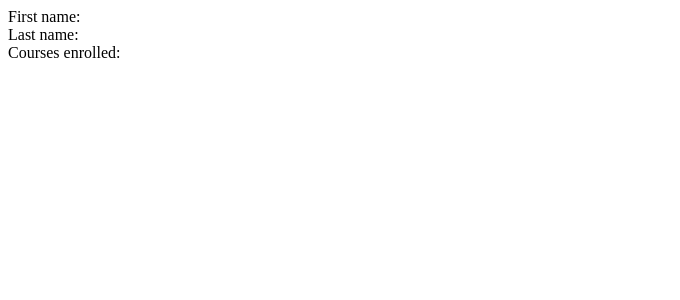
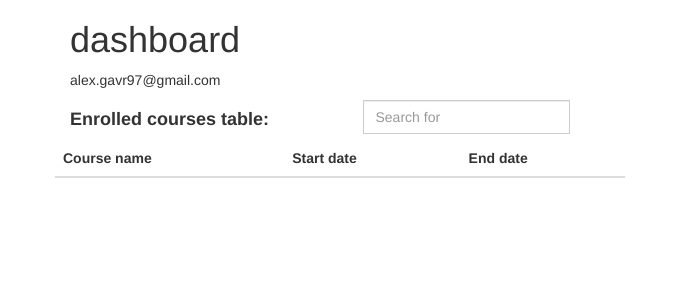
Before and after one commit to lotfull/grade-classmates, a Django app: page /app/dashboard in a window 1280 px wide. Shown: the top 300 px of the page, without its empty margins (0-680 px from the left). Run offline with Django 3.2, Linux system fonts and the light colour scheme; a user stored in the database is signed in; data comes from the database, SQL or seed files in the repository; both versions use the stored data as it was after the commit; lists and menus that the app fills with data are empty; some libraries are stand-ins or nearby versions.

Commit message:
dashboard added

```diff
--- a/app/templates/app/dashboard.html
+++ b/app/templates/app/dashboard.html
@@ -1,14 +1,110 @@
-<html>
-    <head>
+<!DOCTYPE html>
+<html lang="en">
+<head>
+  <title>Dashboard</title>
+  <meta charset="utf-8">
+  <meta name="viewport" content="width=device-width, initial-scale=1">
+  <link rel="stylesheet" href="https://maxcdn.bootstrapcdn.com/bootstrap/3.3.7/css/bootstrap.min.css">
+  <script src="https://ajax.googleapis.com/ajax/libs/jquery/3.2.0/jquery.min.js"></script>
+  <script src="https://maxcdn.bootstrapcdn.com/bootstrap/3.3.7/js/bootstrap.min.js"></script>
+  <script>
+      $(document).ready(function() {
+        var activeSystemClass = $('.list-group-item.active');
 
-    </head>
+        //something is entered in search form
+        $('#system-search').keyup( function() {
+           var that = this;
+            // affect all table rows on in systems table
+            var tableBody = $('.table-list-search tbody');
+            var tableRowsClass = $('.table-list-search tbody tr');
+            $('.search-sf').remove();
+            tableRowsClass.each( function(i, val) {
 
-    <body>
-        First name: {{ first_name }} <br />
-        Last name: {{last_name}} <br / />
-        Courses enrolled: <br />
-        {% for course in courses_enrolled %}
-            <li>{{course}}</li>
-        {% endfor %}
-    </body>
+                //Lower text for case insensitive
+                var rowText = $(val).text().toLowerCase();
+                var inputText = $(that).val().toLowerCase();
+                if(inputText != '')
+                {
+                    $('.search-query-sf').remove();
+                    tableBody.prepend('<tr class="search-query-sf"><td colspan="6"><strong>Searching for: "'
+                        + $(that).val()
+                        + '"</strong></td></tr>');
+                }
+                else
+                {
+                    $('.search-query-sf').remove();
+                }
+
+                if( rowText.indexOf( inputText ) == -1 )
+                {
+                    //hide rows
+                    tableRowsClass.eq(i).hide();
+
+                }
+                else
+                {
+                    $('.search-sf').remove();
+                    tableRowsClass.eq(i).show();
+                }
+            });
+            //all tr elements are hidden
+            if(tableRowsClass.children(':visible').length == 0)
+            {
+                tableBody.append('<tr class="search-sf"><td class="text-muted" colspan="6">No entries found.</td></tr>');
+            }
+        });
+    });
+  </script>
+
+</head>
+<body>
+
+<div class="container">
+  <h1>{{ first_name }} {{last_name}} dashboard</h1>
+  <p>{{ email }}<p>
+</div>
+
+
+<div class="container">
+	<div class="row">
+        <div class="col-md-3">
+            <h4> <b> Enrolled courses table: </b> </h4>
+        </div>
+        <div class="col-md-3">
+            <form action="#" method="get">
+                <div class="input-group">
+                    <!-- USE TWITTER TYPEAHEAD JSON WITH API TO SEARCH -->
+                    <input class="form-control" id="system-search" name="q" placeholder="Search for" required>
+                </div>
+            </form>
+        </div>
+        <div class="col-md-6">
+        </div><br /><br />
+    <div class="row">
+		<div class="col-md-6">
+    	 <table class="table table-list-search table-responsive">
+                    <thead>
+                        <tr>
+                            <th>Course name</th>
+                            <th>Start date</th>
+                            <th>End date</th>
+                        </tr>
+                    </thead>
+                    <tbody>
+                        {% for course in courses_enrolled %}
+                            <tr>
+                                <td>{{ course.course_name }}</td>
+                                <td>{{ course.start_date }}</td>
+                                <td>{{ course.end_date }}</td>
+                            </tr>
+                        {% endfor %}
+                    </tbody>
+                </table>
+		</div>
+        <div class="col-md-6"></div>
+    </div>
+	</div>
+</div>
+
+</body>
 </html>
--- a/app/views.py
+++ b/app/views.py
@@ -16,13 +16,16 @@ def dashboard(request):
     current_user = request.user
 
     context = {'courses_enrolled':[], 'first_name': current_user.first_name,
-               'last_name': current_user.last_name, 'email': current_user.email}
+               'last_name': current_user.last_name, 'email': current_user.email,
+               'meeting_enrolled':[]}
 
     students_enrolled = StudentEnrolled.objects.all()
     for student_enrolled in students_enrolled:
         if student_enrolled.student.user == current_user:
-            context.get('courses_enrolled').append(student_enrolled.course.name)
+            course_info = {'course_name': student_enrolled.course.name, 'start_date': student_enrolled.course.start_date,
+                           'end_date': student_enrolled.course.end_date }
+            context.get('courses_enrolled').append(course_info)
 
-    #print(context)
+    print(current_user, 'enters in dashboard')
 
     return render(request, 'app/dashboard.html', context)
```
Also changed, not shown: db.sqlite3.
